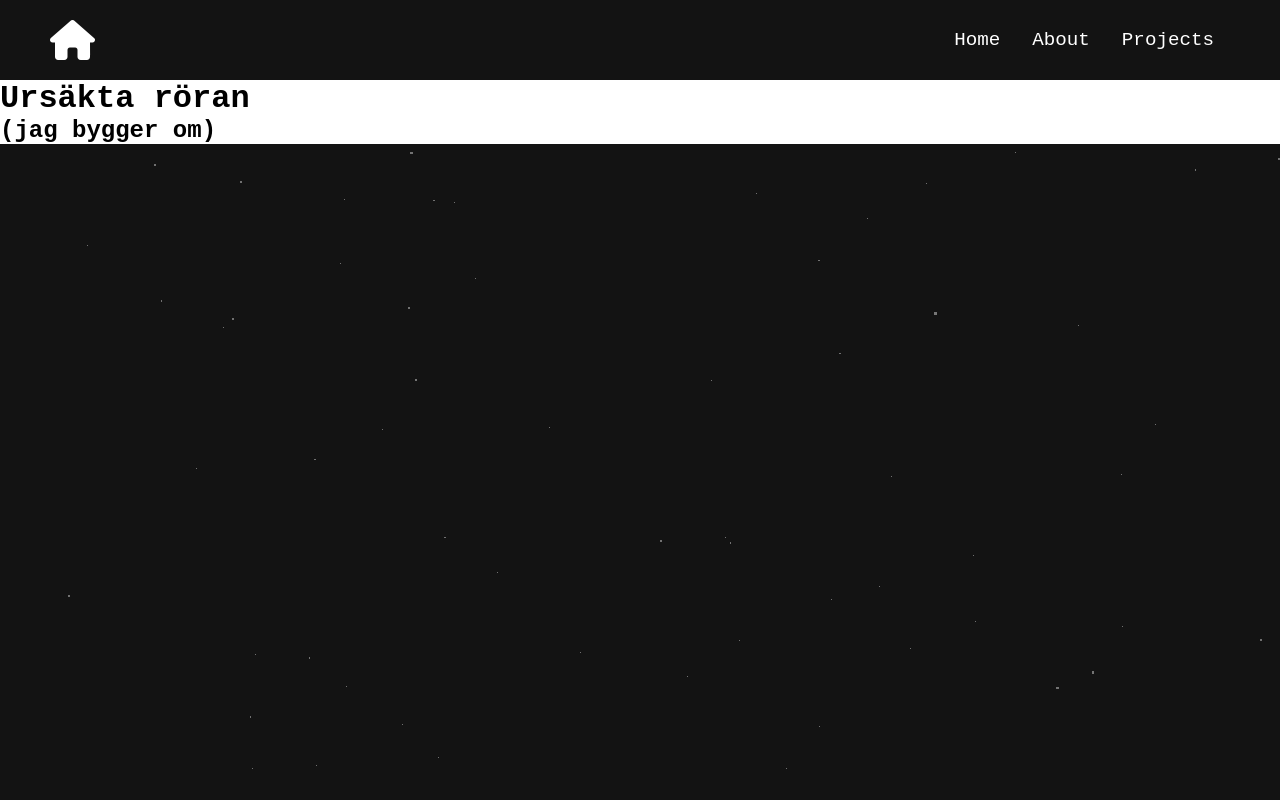
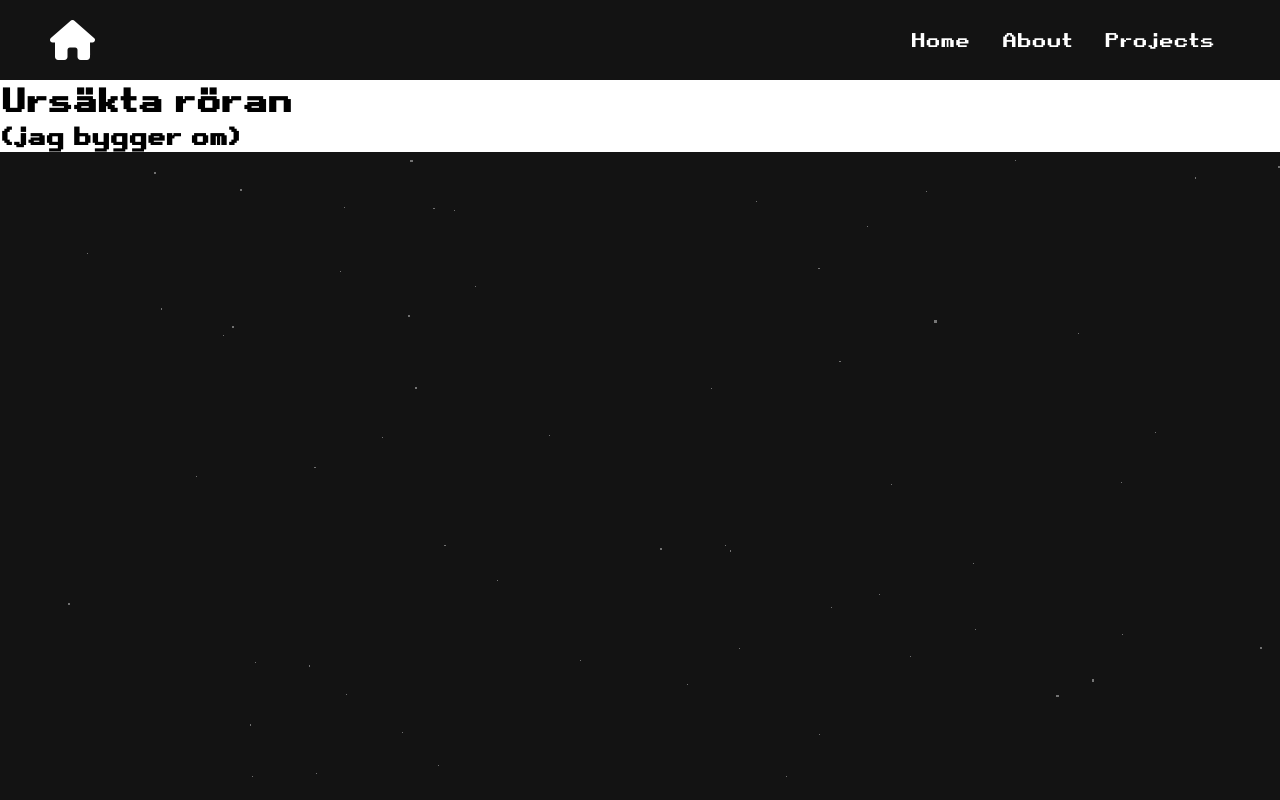
Before and after one commit to hcdvall/hcdvall.github.io, a website built with Vite: page index.html in a window 1280 px wide. Shown: the top 800 px of the page. Built offline with nearby package versions, Linux system fonts and the light colour scheme; files whose address does not match are found by name.

Commit message:
Change path for styles

```diff
--- a/src/style.css
+++ b/src/style.css
@@ -1,6 +1,6 @@
 @font-face {
   font-family: "retro_gaming";
-  src: url("fonts/retro_gaming_font/RetroGaming.ttf");
+  src: url("../fonts/retro_gaming_font/RetroGaming.ttf");
 }
 
 
```
